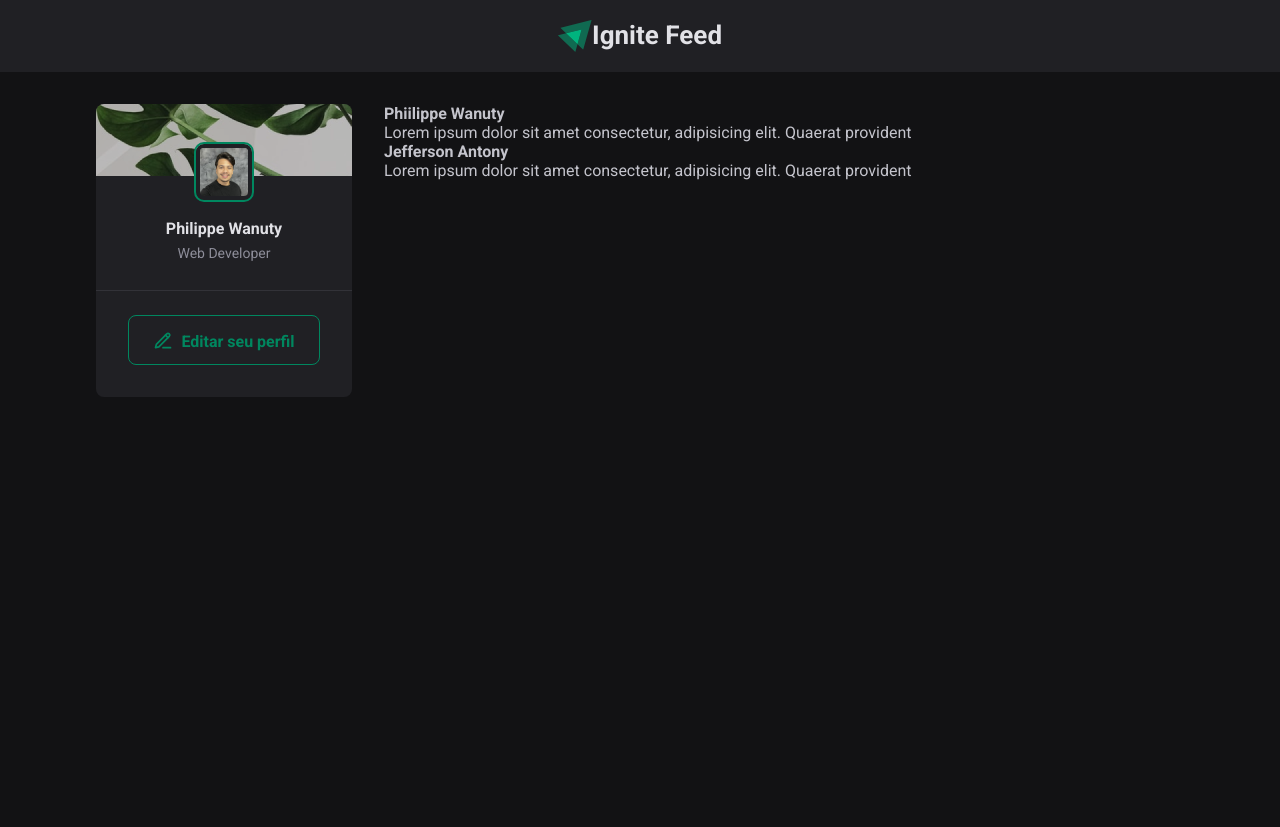
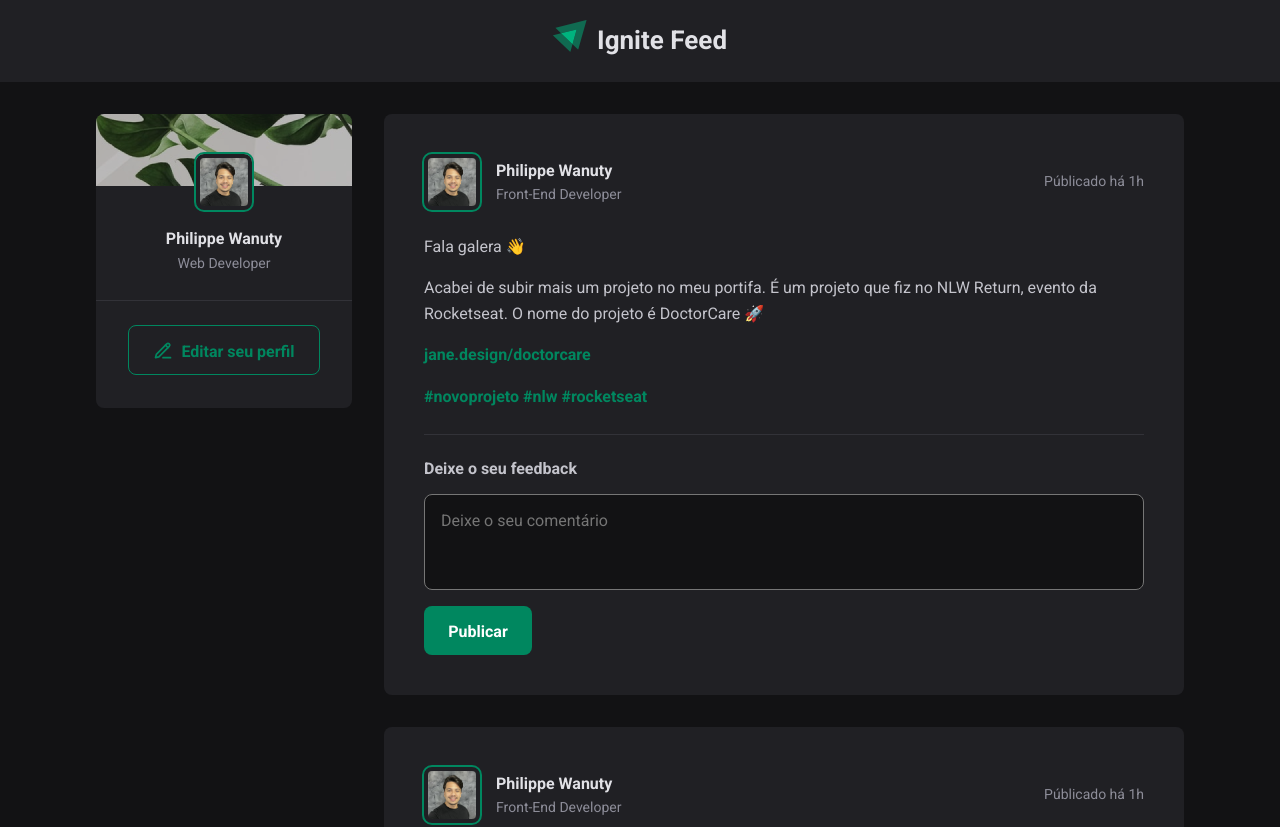
Before and after one commit to philippewanuty/ReactJS-Project1, a React (Vite) app in the folder reactjs-project01/: page / in a window 1280 px wide. Shown: the top 827 px of the page. Before the commit the page ends 800 px from the top, so only its background shows below. Built offline with nearby package versions, Linux system fonts and the light colour scheme.

Commit message:
Adding the post section

```diff
--- a/reactjs-project01/src/App.jsx
+++ b/reactjs-project01/src/App.jsx
@@ -1,5 +1,5 @@
-import { Post } from './Post';
 import { Header } from './components/Header';
+import { Post } from './components/Post';
 
 import './global.css';
 
@@ -12,11 +12,13 @@ export function App() {
 			<Header />
 
 			<div className={styles.wrapper}>
-
-				<Sidebar/>
+				<Sidebar />
 
 				<main>
+					<Post />
+
 					<Post author='Phiilippe Wanuty' content='Lorem ipsum dolor sit amet consectetur, adipisicing elit. Quaerat provident' />
+
 					<Post author='Jefferson Antony' content='Lorem ipsum dolor sit amet consectetur, adipisicing elit. Quaerat provident' />
 				</main>
 			</div>
--- a/reactjs-project01/src/Post.jsx
+++ /dev/null
@@ -1,15 +0,0 @@
-import PropTypes from "prop-types"
-
-export function Post(props) {
-  return (
-    <div>
-      <strong>{props.author}</strong>
-      <p>{props.content}</p>
-    </div>
-  )
-}
-
-Post.propTypes = {
-  author: PropTypes.string.isRequired,
-  content: PropTypes.string.isRequired,
-}
--- a/reactjs-project01/src/components/Header.module.css
+++ b/reactjs-project01/src/components/Header.module.css
@@ -3,6 +3,7 @@
 	display: flex;
 	justify-content: center;
 	padding: 1.25rem 0;
+	gap: 10px;
 }
 
 .header img {
--- /dev/null
+++ b/reactjs-project01/src/components/Post.jsx
@@ -0,0 +1,46 @@
+import styles from './Post.module.css';
+import { Profile } from './Profile';
+
+export function Post() {
+	return (
+		<article className={styles.post}>
+			<header className={styles.postHeader}>
+				<div className={styles.author}>
+					<Profile />
+					<div className={styles.authorInfo}>
+						<strong>Philippe Wanuty</strong>
+						<span>Front-End Developer</span>
+					</div>
+				</div>
+				<time title='06 de Fevereiro às 17h' dateTime='2023-02-06 17:00:07'>
+					Públicado há 1h
+				</time>
+			</header>
+
+			<div className={styles.textArea}>
+				<p>Fala galera 👋</p>
+
+				<p>Acabei de subir mais um projeto no meu portifa. É um projeto que fiz no NLW Return, evento da Rocketseat. O nome do projeto é DoctorCare 🚀</p>
+
+				<p>
+					<a href=''>jane.design/doctorcare</a>
+				</p>
+				<p>
+					<a href=''>#novoprojeto </a>
+					<a href=''>#nlw </a>
+					<a href=''>#rocketseat </a>
+				</p>
+			</div>
+
+			<form className={styles.feedback}>
+				<strong>Deixe o seu feedback</strong>
+
+				<textarea className={styles.inputText} placeholder='Deixe o seu comentário' />
+
+				<button type='submit' className={styles.inputButton}>
+					Publicar
+				</button>
+			</form>
+		</article>
+	);
+}
--- /dev/null
+++ b/reactjs-project01/src/components/Post.module.css
@@ -0,0 +1,115 @@
+.post {
+    background-color: var(--gray-800);
+    border-radius: 8px;
+    padding: 2.5rem;
+
+}
+
+.post + .post {
+
+    margin-top: 2rem;
+}
+.author{
+    display: flex;
+    align-items: center;
+    gap: 1rem;
+
+}
+
+.postHeader {
+    display: flex;
+    align-items: center;
+    justify-content:space-between ;
+
+}
+
+.authorInfo {
+    display: flex;
+    flex-direction: column;
+    line-height: 25px;
+
+    justify-content: center;
+
+}
+
+.postHeader strong {
+    color: var(--gray-100);
+    line-height: 1.6;
+}
+
+
+.postHeader time,span {
+    color: var(--gray-400);
+    font-size: 0.875rem;
+    line-height: 1.6;
+}
+
+
+
+.textArea {
+    margin:  1.5rem 0;
+    line-height: 1.6;
+
+
+}
+
+.textArea p {
+
+    margin-bottom: 1rem;
+}
+
+
+
+.textArea a {
+    color: var(--green-500);
+    font-weight: bold;
+    text-decoration: none;
+
+}
+
+.textArea a:hover {
+  color: var(--green-400);
+
+}
+
+
+.feedback {
+    border-top: 1px solid var(--gray-600);
+    padding-top: 1.5rem;
+    display: flex;
+    flex-direction: column;
+    gap: 1rem;
+}
+
+.inputText {
+    background-color: var(--gray-900);
+    border-radius: 8px;
+    height: 6rem;
+    color: var(--white);
+    padding: 1rem;
+    resize: none;
+
+}
+
+.inputButton {
+
+    padding: 1rem 1.5rem;
+    border-radius: 8px ;
+    background-color: var(--green-500);
+    color: var(--white);
+    font-weight: bold;
+    text-decoration: none;
+    height: 49px;
+    width: 108px;
+    cursor: pointer;
+    border: none;
+
+    transition: background-color 0.1s;
+}
+
+.inputButton:hover {
+
+    background-color: var(--green-400);
+
+
+}
--- a/reactjs-project01/src/components/Profile.module.css
+++ b/reactjs-project01/src/components/Profile.module.css
@@ -1,13 +1,15 @@
 .profileImg {
 
-    box-sizing: initial;
+	box-sizing: initial;
 
-    background-color: var(--gray-700);
-	outline: 2px solid var(--green-500);
-    border: 4px solid var(--gray-800);
 	border-radius: 8px;
 
-    width: 3rem;
+    background-color: var(--gray-800);
+    padding: 0.250rem;
+
+    outline: 2px solid var(--green-500);
+
+
+	width: 3rem;
 	height: 3rem;
-
 }
--- a/reactjs-project01/src/components/Sidebar.module.css
+++ b/reactjs-project01/src/components/Sidebar.module.css
@@ -6,6 +6,7 @@
 	justify-content: center;
 	border-radius: 8px;
 	overflow: hidden;
+    max-height: 18.375rem;
 }
 
 .coverImg {
--- a/reactjs-project01/src/global.css
+++ b/reactjs-project01/src/global.css
@@ -8,7 +8,9 @@
 	--gray-800: #202024;
 	--gray-900: #121214;
 
+	--green-400: #00b37e;
 	--green-500: #00875f;
+
 }
 
 * {
@@ -31,3 +33,8 @@ button {
 	font-weight: 400;
 	font-size: 1rem;
 }
+
+:focus {
+	outline: transparent;
+	box-shadow: 0 0 0 2px var(--green-500);
+}
```
